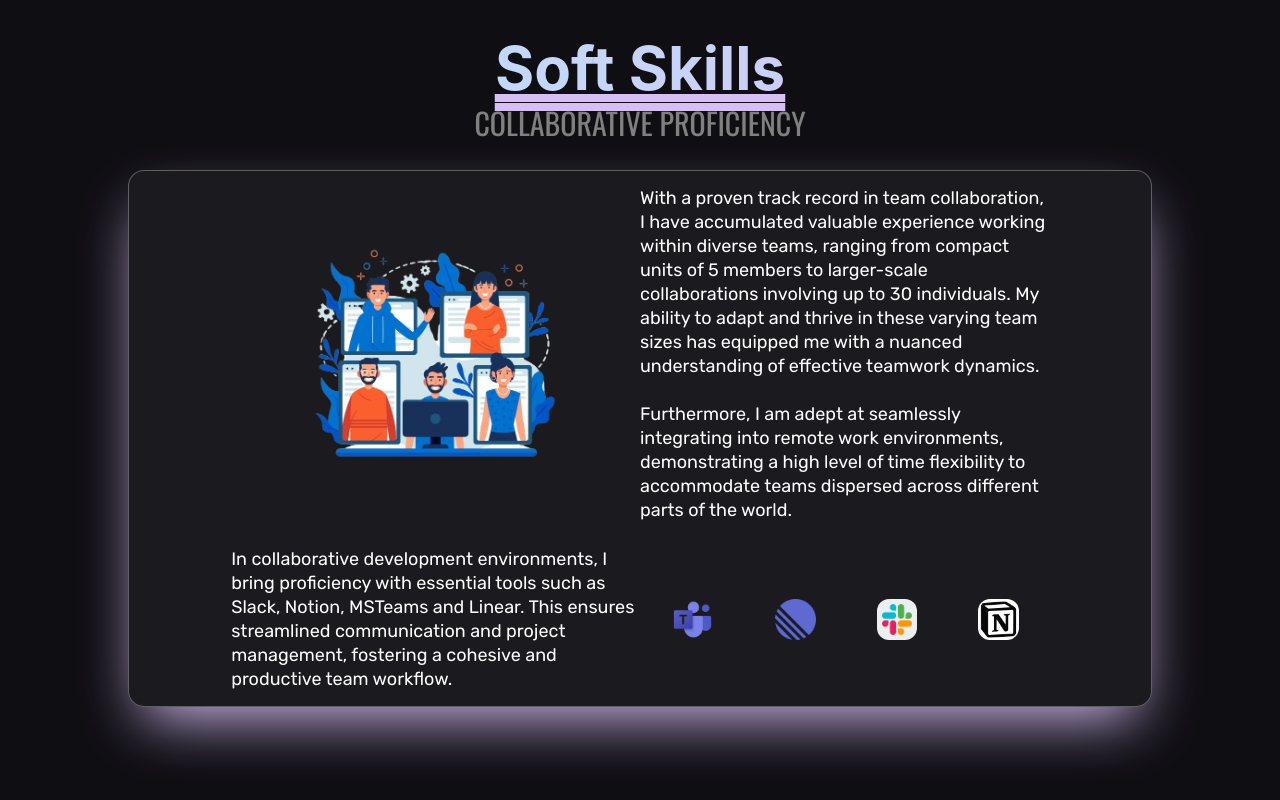
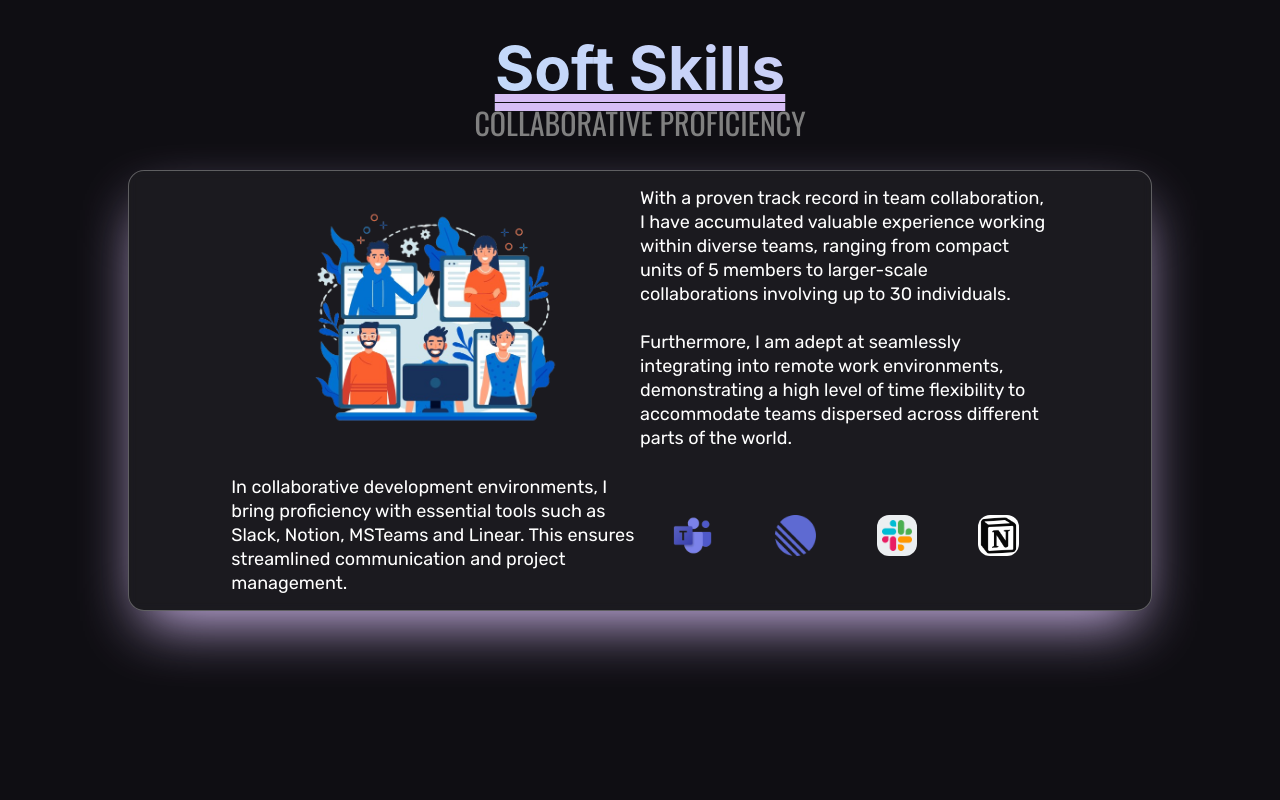
Before and after one commit to humblefool13/humblefool13-dev, a React (Create React App) app: page /skills in a window 1280 px wide. Shown: the part 2111-2911 px from the top of the page. Built offline with nearby package versions, Linux system fonts and the light colour scheme; no server answers; a web font is replaced by a local one.

Commit message:
community page push

```diff
--- a/src/PcInterface/Community.jsx
+++ b/src/PcInterface/Community.jsx
@@ -1,7 +1,29 @@
+import CommunityImg from "../assets/community.png";
+
 const Community = () => {
   return (
-    <div className="min-h-[50vh] bg-[#ffffff0d] rounded-2xl backdrop-blur-[5px] border-[1px] hover:border-[0.3px] border-solid border-[#ffffff4d] hover:border-[#b7eafc] w-4/5 mt-[2%] hover:mt-[1.8%] shadow-[0_25px_60px_-15px_#d7bef5] m-auto">
-      lol
+    <div className="min-h-[50vh] bg-[#ffffff0d] rounded-2xl backdrop-blur-[5px] border-[1px] hover:border-[0.3px] border-solid border-[#ffffff4d] hover:border-[#b7eafc] w-4/5 mt-[2%] hover:mt-[1.8%] shadow-[0_25px_60px_-15px_#d7bef5] m-auto py-[15px]">
+      <div className="content w-4/5 flex flex-row justify-center items-center m-auto">
+        <div className="image w-2/5 flex flex-row justify-center items-center">
+          <img src={CommunityImg} alt="Community" />
+        </div>
+        <div className="text w-3/5 pl-[8%] font-Rubik text-[18px] leading-6">
+          I demonstrate extensive experience in cultivating and maintaining
+          relationships within communities, including a notable track record of
+          managing a{" "}
+          <span className="text-gradient-green font-bold">
+            150k member community
+          </span>{" "}
+          and various other communities exceeding 50k members.
+          <br />
+          <br />I also hold experience in serving as a vital communication link
+          between teams and communities, I bring a unique skill set in
+          supervising teams of community moderators. I effectively provide
+          support in planning and executing events, as well as overseeing
+          various community activities to ensure a thriving and engaged
+          community environment.
+        </div>
+      </div>
     </div>
   );
 };
--- a/src/PcInterface/TeamPlayer.jsx
+++ b/src/PcInterface/TeamPlayer.jsx
@@ -15,9 +15,7 @@ const TeamPlayer = () => {
           With a proven track record in team collaboration, I have accumulated
           valuable experience working within diverse teams, ranging from compact
           units of 5 members to larger-scale collaborations involving up to 30
-          individuals. My ability to adapt and thrive in these varying team
-          sizes has equipped me with a nuanced understanding of effective
-          teamwork dynamics.
+          individuals.
           <br />
           <br />
           Furthermore, I am adept at seamlessly integrating into remote work
@@ -29,8 +27,7 @@ const TeamPlayer = () => {
         <div className="para w-1/2 font-Rubik text-[18px] leading-6">
           In collaborative development environments, I bring proficiency with
           essential tools such as Slack, Notion, MSTeams and Linear. This
-          ensures streamlined communication and project management, fostering a
-          cohesive and productive team workflow.
+          ensures streamlined communication and project management.
         </div>
         <div className="image w-1/2 flex flex-row justify-around items-center">
           <img src={MSTeams} alt="Microsoft Teams" className="w-[11%]" />
```
Also changed, not shown: src/assets/community.png (added).
